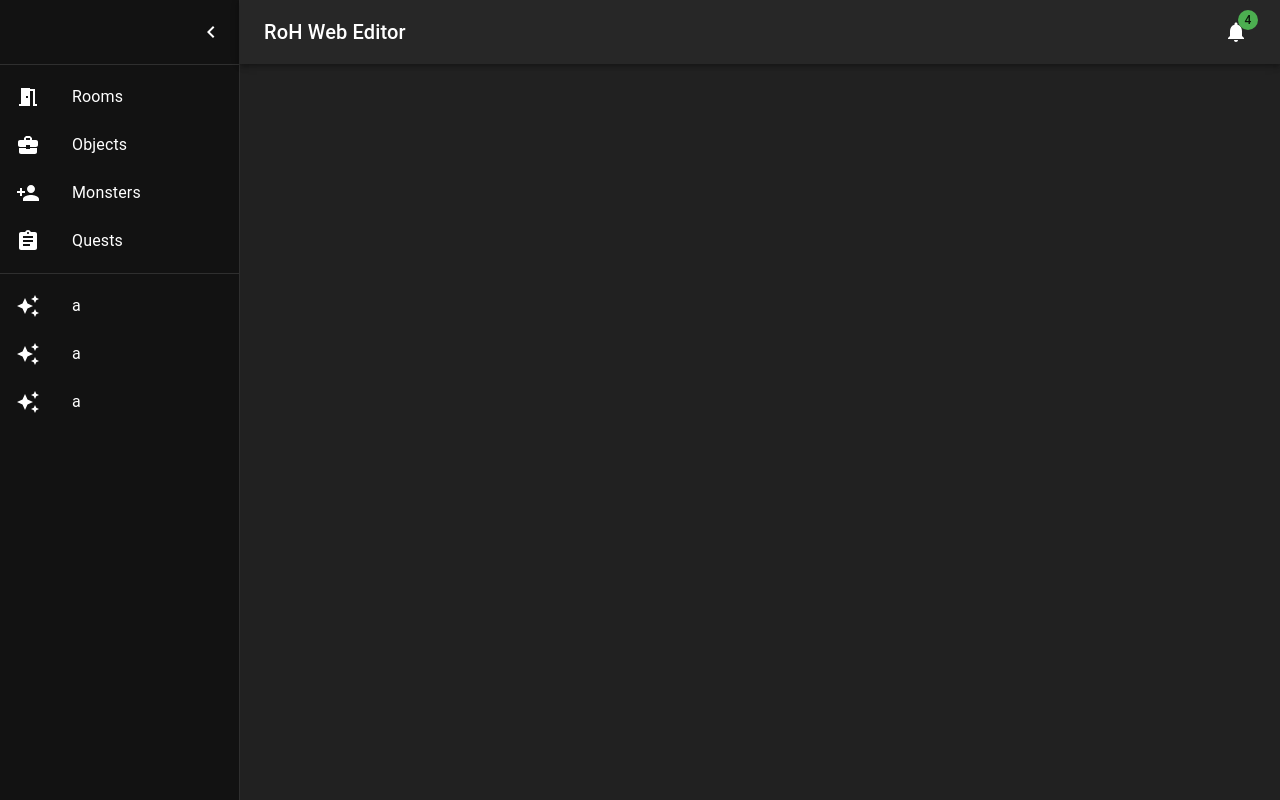
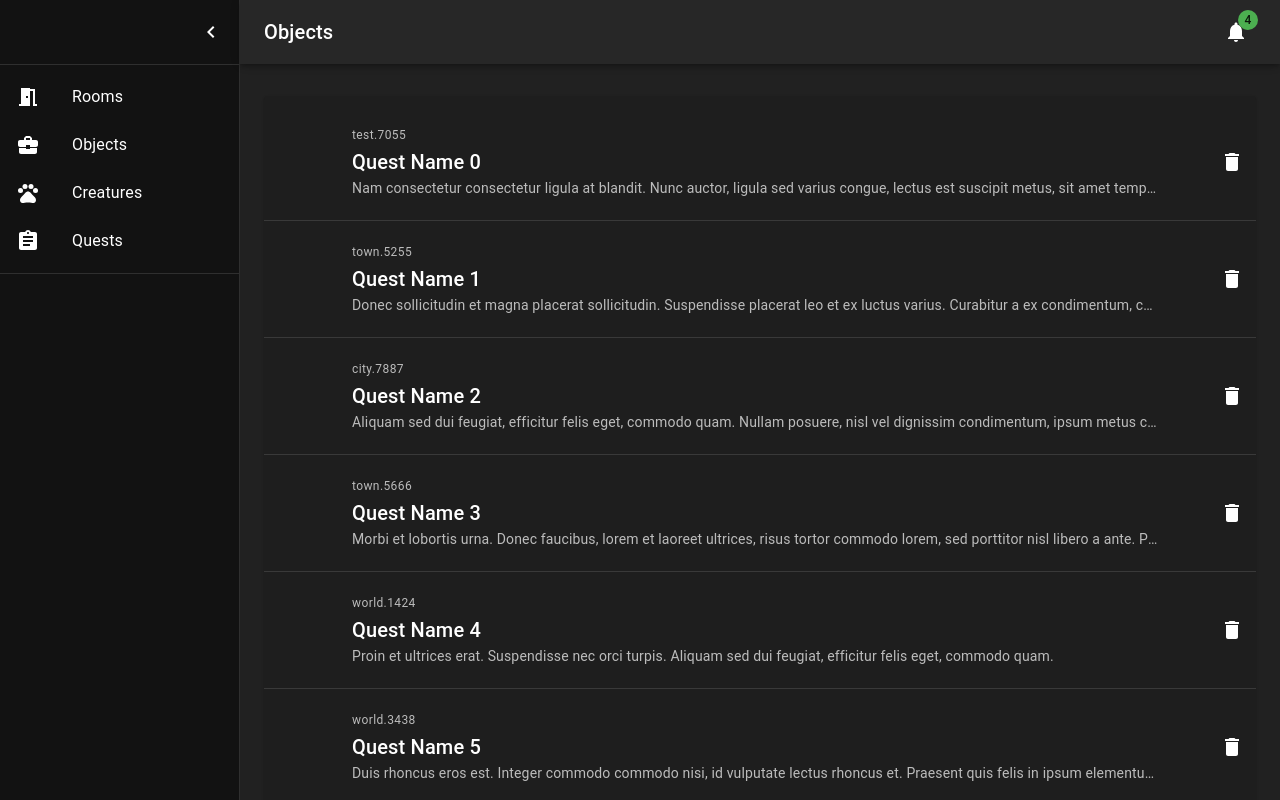
Before and after one commit to jcdevs/roh-web-editor, a React (Create React App) app: page /objects/new in a window 1280 px wide. Built offline with nearby package versions, Linux system fonts and the light colour scheme.

Commit message:
nav, routes, dashboard tweaks

```diff
--- a/src/App.tsx
+++ b/src/App.tsx
@@ -1,5 +1,5 @@
 import { CacheProvider } from '@emotion/react';
-import { CssBaseline, Paper, ThemeProvider } from '@mui/material';
+import { CssBaseline, ThemeProvider } from '@mui/material';
 import React from 'react';
 import './App.css';
 import Dashboard from './components/Dashboard';
@@ -10,6 +10,7 @@ import {
   Route,
   Routes
 } from 'react-router-dom';
+import QuestListView from './screens/Quests/QuestListView';
 
 // Client-side cache, shared for the whole session of the user in the browser.
 const clientSideEmotionCache = createEmotionCache();
@@ -20,10 +21,26 @@ const App = () => {
       <ThemeProvider theme={theme}>
         {/* CssBaseline kickstart an elegant, consistent, and simple baseline to build upon. */}
         <CssBaseline />
+          <BrowserRouter>
             <Dashboard>
-        <BrowserRouter>
               <Routes>
-            <Route path="/" element={<App />}>
+                <Route path="/" element={<QuestListView />}>
+                  <Route path="rooms" element={<QuestListView />}>
+                    <Route path=":roomId" />
+                    <Route path="new" />
+                  </Route>
+                  <Route path="objects" element={<QuestListView />}>
+                    <Route path=":objectId" />
+                    <Route path="new" />
+                  </Route>
+                  <Route path="creatures" element={<QuestListView />}>
+                    <Route path=":creatureId" />
+                    <Route path="new" />
+                  </Route>
+                  <Route path="quests" element={<QuestListView />}>
+                    <Route path=":questId" />
+                    <Route path="new" />
+                  </Route>
                   {/* <Route index element={<Home />} />
                   <Route path="teams" element={<Teams />}>
                     <Route path=":teamId" element={<Team />} />
@@ -32,8 +49,8 @@ const App = () => {
                   </Route> */}
                 </Route>
               </Routes>
+            </Dashboard>
           </BrowserRouter>
-        </Dashboard>
       </ThemeProvider>
     </CacheProvider>
   );
--- a/src/components/Dashboard.tsx
+++ b/src/components/Dashboard.tsx
@@ -1,4 +1,4 @@
-import * as React from 'react';
+import React, { useMemo } from 'react';
 import { styled } from '@mui/material/styles';
 import MuiDrawer from '@mui/material/Drawer';
 import Box from '@mui/material/Box';
@@ -13,6 +13,7 @@ import MenuIcon from '@mui/icons-material/Menu';
 import ChevronLeftIcon from '@mui/icons-material/ChevronLeft';
 import NotificationsIcon from '@mui/icons-material/Notifications';
 import { NavList } from './nav/NavList';
+import { useLocation } from 'react-router-dom';
 
 const drawerWidth: number = 240;
 
@@ -69,10 +70,23 @@ export interface DashboardProps {
 }
 
 function DashboardContent(props: DashboardProps) {
+  const location = useLocation();
   const [open, setOpen] = React.useState(true);
   const toggleDrawer = () => {
     setOpen(!open);
   };
+
+  // extract page title from location
+  const title = useMemo(() => {
+    const { pathname } = location;
+    const extraction = pathname.match(/\/(?<title>\w+)(\/|$)/);
+    if (extraction && extraction.groups) {
+      const { title } = extraction.groups;
+      return title.charAt(0).toUpperCase() + title.slice(1);
+    } else {
+      return '';
+    }
+  }, [location]);
 
   return (
     <Box sx={{ display: 'flex' }}>
@@ -101,7 +115,7 @@ function DashboardContent(props: DashboardProps) {
             noWrap
             sx={{ flexGrow: 1 }}
           >
-            RoH Web Editor
+            {title}
           </Typography>
           <IconButton color="inherit">
             <Badge badgeContent={4} color="secondary">
--- a/src/components/nav/NavList.tsx
+++ b/src/components/nav/NavList.tsx
@@ -2,7 +2,7 @@ import * as React from 'react';
 import ListItemButton from '@mui/material/ListItemButton';
 import ListItemIcon from '@mui/material/ListItemIcon';
 import ListItemText from '@mui/material/ListItemText';
-import { Assignment, AutoAwesome, BusinessCenter, MeetingRoom, PersonAdd } from '@mui/icons-material';
+import { Assignment, BusinessCenter, MeetingRoom, Pets } from '@mui/icons-material';
 import { Divider, List } from '@mui/material';
 
 interface NavItem {
@@ -23,19 +23,19 @@ const mapNavListItem = (item: NavItem, idx: number) => {
 }
 
 const mainNavItems: NavItem[] = [
-  { text: 'Rooms', href: '', icon: <MeetingRoom /> },
-  { text: 'Objects', href: '', icon: <BusinessCenter /> },
-  { text: 'Monsters', href: '', icon: <PersonAdd /> },
+  { text: 'Rooms', href: '/rooms', icon: <MeetingRoom /> },
+  { text: 'Objects', href: '/objects', icon: <BusinessCenter /> },
+  { text: 'Creatures', href: '/creatures', icon: <Pets /> },
   { text: 'Quests', href: '/quests', icon: <Assignment /> },
 ];
 const mainNavList = mainNavItems.map(mapNavListItem);
 
-const secondaryNavItems: NavItem[] = [
-  { text: 'a', href: '', icon: <AutoAwesome /> },
-  { text: 'a', href: '', icon: <AutoAwesome /> },
-  { text: 'a', href: '', icon: <AutoAwesome /> },
-];
-const secondaryNavList = secondaryNavItems.map(mapNavListItem);
+// const secondaryNavItems: NavItem[] = [
+//   { text: 'a', href: '', icon: <AutoAwesome /> },
+//   { text: 'a', href: '', icon: <AutoAwesome /> },
+//   { text: 'a', href: '', icon: <AutoAwesome /> },
+// ];
+// const secondaryNavList = secondaryNavItems.map(mapNavListItem);
 
 interface NavListProps {}
 
@@ -44,7 +44,7 @@ export const NavList = (props: NavListProps) => {
     <List component="nav">
       {mainNavList}
       <Divider sx={{ my: 1 }} />
-      {secondaryNavList}
+      {/* {secondaryNavList} */}
     </List>
   );
 }
```
Lines whose indentation alone changed are shown as unchanged.
